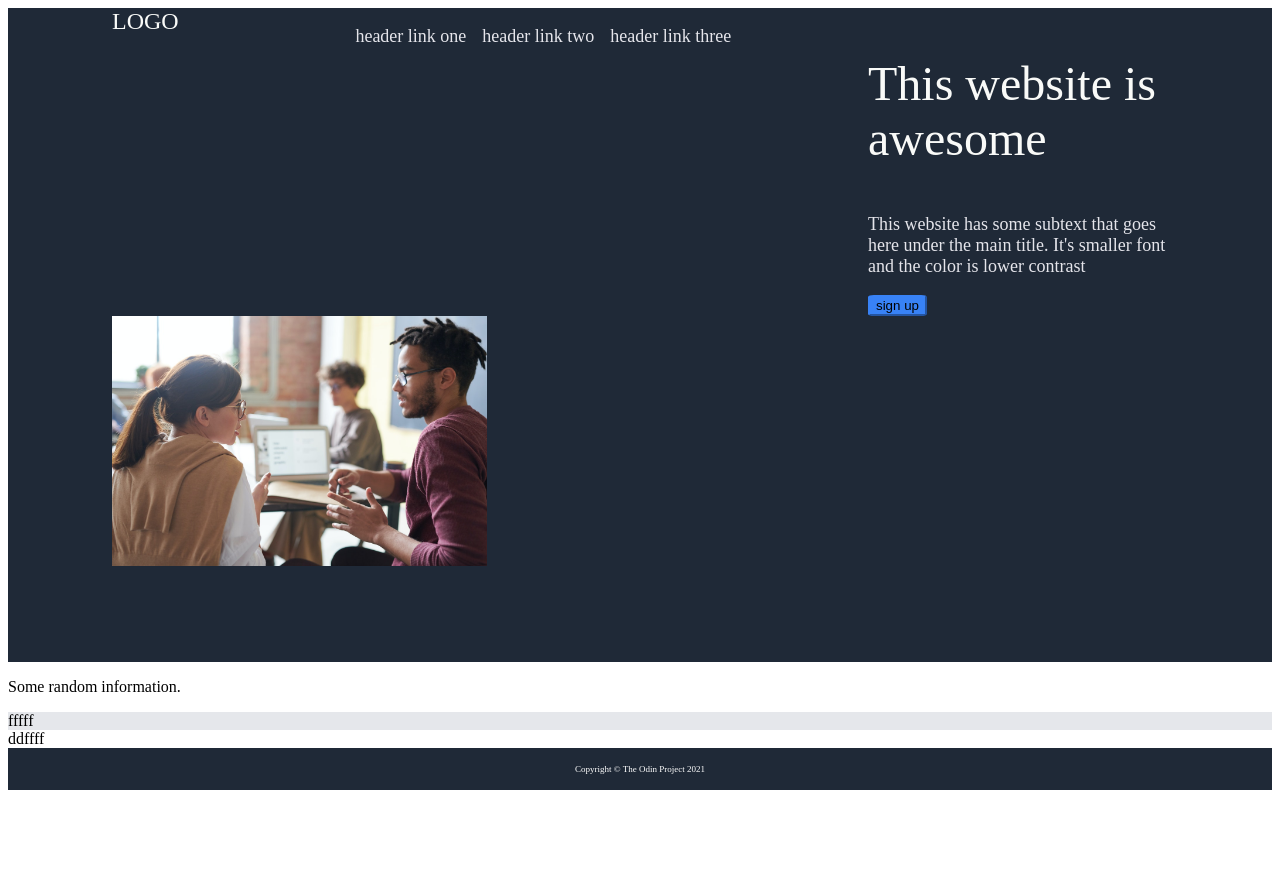
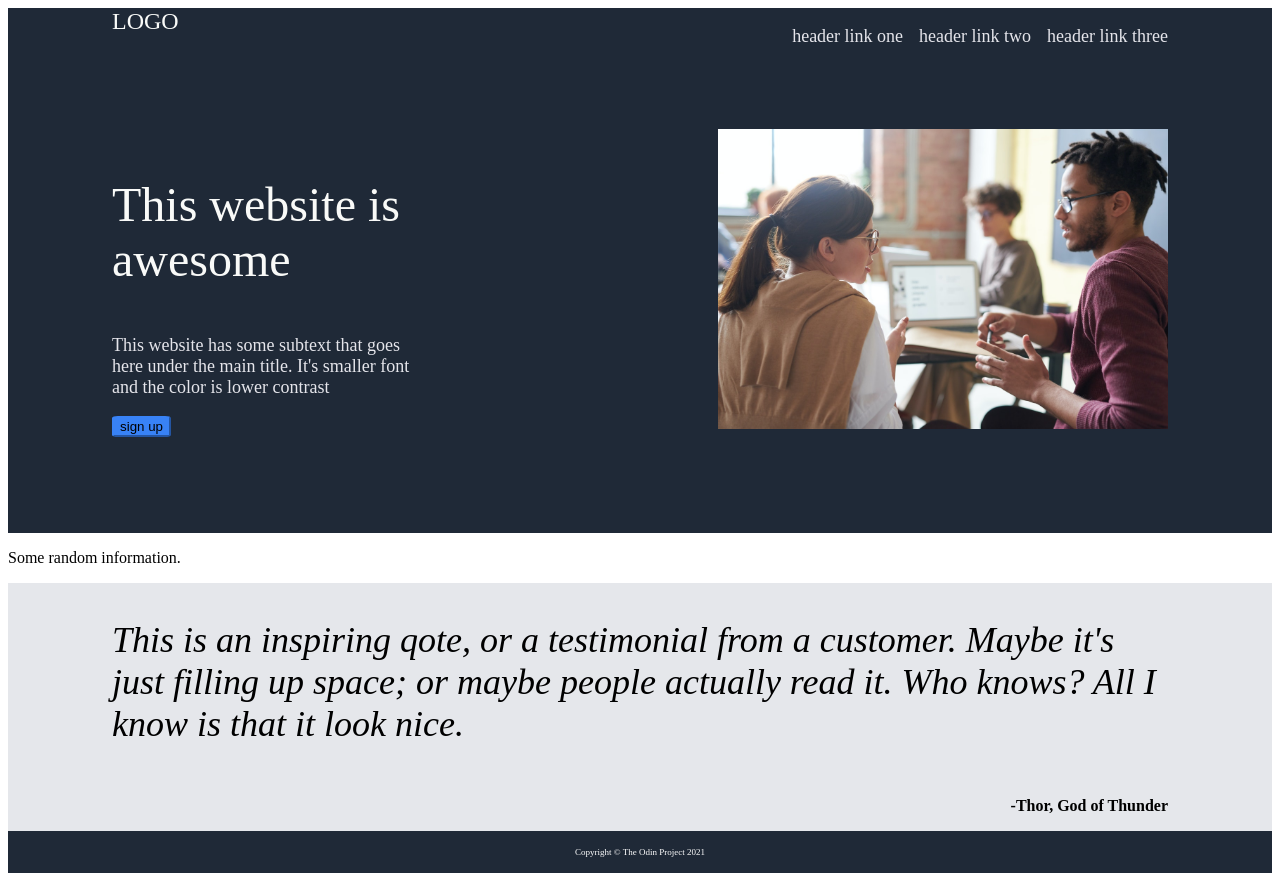
Before and after one commit to andrchr/myfirstwebsite, a plain HTML site: page index.html in a window 1280 px wide. Before the commit the page ends 800 px from the top, so only its background shows below. Drawn offline with Linux system fonts and the light colour scheme.

Commit message:
nearby goal

```diff
--- a/css/style.css
+++ b/css/style.css
@@ -1,11 +1,17 @@
+
+
 .head {
     background-color: #1f2937;
-    display:flex;
-    justify-content: space-between;
     padding-left: 104px;
     padding-right: 104px;
     padding-bottom: 96px;
-    flex-wrap: wrap;
+
+}
+
+.headpart1, .headpart2 {
+    display: flex;
+    justify-content: space-between;
+
 }
 
 .chest {
@@ -52,19 +58,35 @@ button {
     background-color: #3882F6;
     border-color: #3882F6;
     border-radius: 10%;
+
 }
 
 .picture {
-    height: 250px;
-    width: auto;
+    height: 300px;
+    width:auto;
     display: flex;
+    flex-grow: 1;
+    flex-shrink: 0;
+    flex-basis: auto;
+    justify-content: end;
+
+
+    max-width: 300px;
+
+
 
 }
 
+
+
 .maintext {
 
-    max-width: 300px;
+    width: 300px;
     justify-content: start;
+
+
+
+
 }
 
 .mt {
@@ -82,3 +104,21 @@ button {
 .promo {
     display: flex;
 }
+
+.abdo {
+    display: flex;
+    flex-direction: column;
+    padding-left: 104px;
+    padding-right: 104px;
+}
+.proverb {
+    font-size: 36px;
+    font-style: italic;
+
+}
+.writer {
+    display: flex;
+    justify-content: end;
+    font-weight: bold;
+    font-size: medium;
+}
--- a/index.html
+++ b/index.html
@@ -9,35 +9,67 @@
 </head>
 <body>
     <div class="head">
-        <div class="logo">LOGO</div>
-        <div class="threelinks">
+        <div class="headpart1">
+            <div class="logo">LOGO</div>
+
+            <div class="threelinks">
             <ul class ="linkstext">
                 <li><a>header link one</a></li>
                 <li><a>header link two</a></li>
                 <li><a>header link three</a></li>
             </ul>
+            </div>
         </div>
-        <div class="maintext">
+        <div class="headpart2">
+            <div class="maintext">
             <p class="mt">This website is awesome</p>
             <p class="st">This website has some subtext
                 that goes here under the main title. It's
                 smaller font and the color is lower contrast
             </p>
-            <button>sign up</button>
-        </div>
-        <div class="picture">
+            <button class="signing">sign up</button>
+            </div>
+
+            <div class="picture">
             <img src="./images/pexels-fauxels-3182747.jpg" alt="odin">
+            </div>
         </div>
     </div>
     <div class="chest" >
         <p class="st2">Some random information.</p>
         <div class="promo">
+            <div class="commentedimg">
+                <div class="pic"></div>
+                <div class="comment"></div>
+            </div>
+            <div class="commentedimg">
+                <div class="pic"></div>
+                <div class="comment"></div>
+            </div><div class="commentedimg">
+                <div class="pic"></div>
+                <div class="comment"></div>
+            </div><div class="commentedimg">
+                <div class="pic"></div>
+                <div class="comment"></div>
+            </div>
+
 
         </div>
 
     </div>
-    <div class="abdo" >fffff</div>
-    <div class="leg">ddffff</div>
+    <div class="abdo" >
+        <p class="proverb">
+        This is an inspiring qote, or a testimonial from a
+        customer. Maybe it's just filling up space; or maybe
+        people actually read it. Who knows? All I know
+        is that it look nice.</p>
+        <p class="writer">-Thor, God of Thunder</p>
+    </div>
+    <div class="leg">
+
+
+
+    </div>
     <div class="footer" >Copyright © The Odin Project 2021</div>
 </body>
 </html>
```
